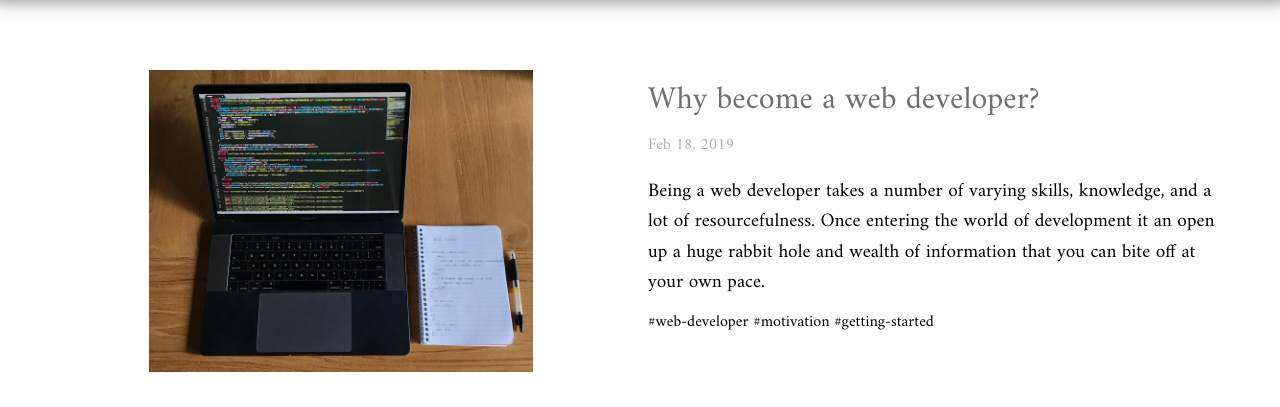
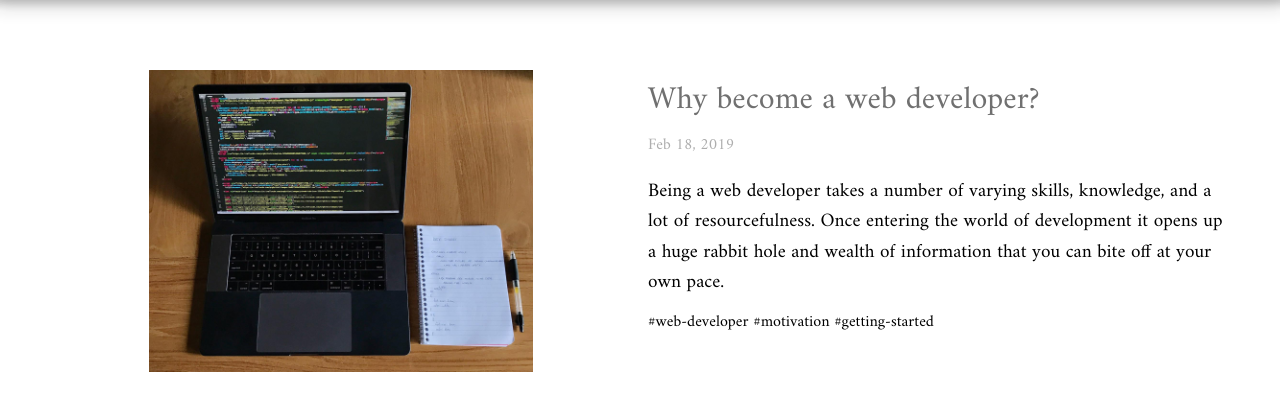
Before and after one commit to dev-diaries/web, a Jekyll site: the page built from index.html, in a window 1280 px wide. Shown: the part 450-857 px from the top of the page. Built offline with Jekyll 4.4.1, drawn with Linux system fonts in a browser that asks for light colours.

Commit message:
fix excerpt

```diff
--- a/_posts/2019-02-18-why-become-a-web-developer.markdown
+++ b/_posts/2019-02-18-why-become-a-web-developer.markdown
@@ -5,7 +5,7 @@ date:   2019-02-18 11:13:12 +0800
 type: "GettingStarted"
 image: /assets/images/web-dev.jpg
 categories: [web-developer, motivation, getting-started]
-excerpt: "Being a web developer takes a number of varying skills, knowledge, and a lot of resourcefulness. Once entering the world of development it an open up a  huge rabbit hole and wealth of information that you can bite off at your own pace."
+excerpt: "Being a web developer takes a number of varying skills, knowledge, and a lot of resourcefulness. Once entering the world of development it opens up a  huge rabbit hole and wealth of information that you can bite off at your own pace."
 ---
 
 {:.center}
```
